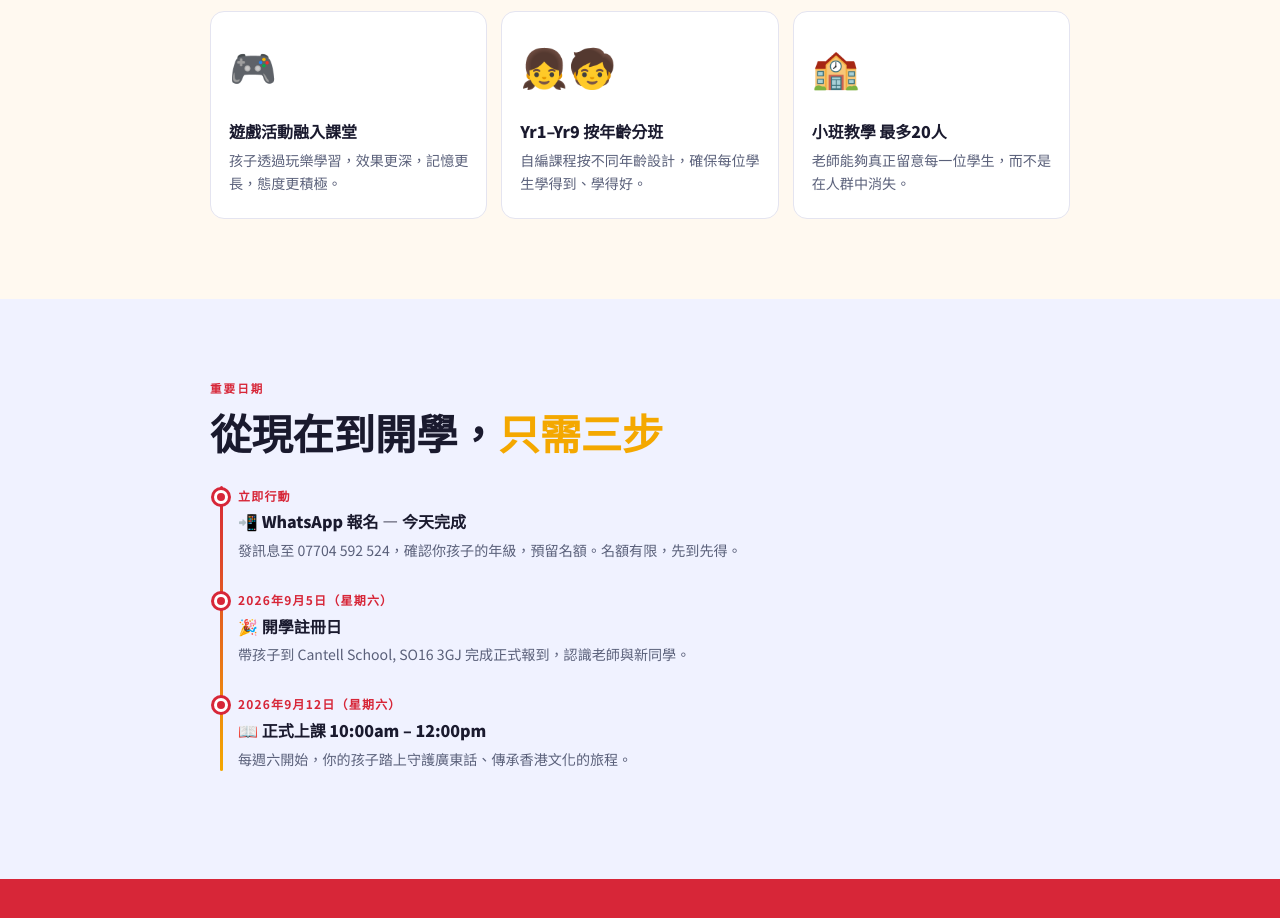
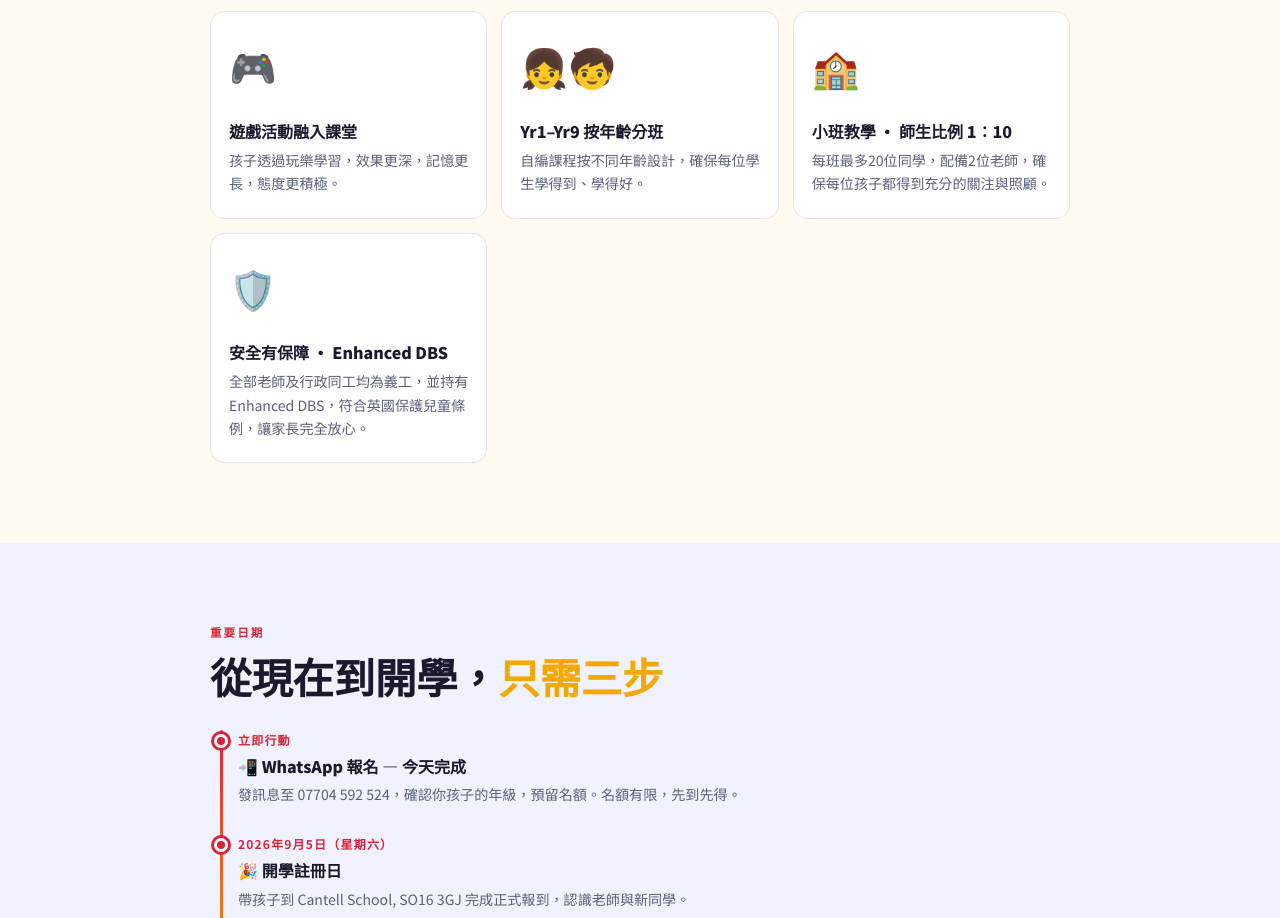
Before and after one commit to ambrosecheng-bot/chlcentre, a plain HTML site: page index.html in a window 1280 px wide. Shown: the part 2156-3074 px from the top of the page. Drawn offline with Linux system fonts and the light colour scheme.

Commit message:
Add files via upload

```diff
--- a/index.html
+++ b/index.html
@@ -921,8 +921,15 @@ footer {
       <div class="feature-card">
         <div class="icon">🏫</div>
         <div>
-          <h3>小班教學 最多20人</h3>
-          <p>老師能夠真正留意每一位學生，而不是在人群中消失。</p>
+          <h3>小班教學 · 師生比例 1：10</h3>
+          <p>每班最多20位同學，配備2位老師，確保每位孩子都得到充分的關注與照顧。</p>
+        </div>
+      </div>
+      <div class="feature-card">
+        <div class="icon">🛡️</div>
+        <div>
+          <h3>安全有保障 · Enhanced DBS</h3>
+          <p>全部老師及行政同工均為義工，並持有 Enhanced DBS，符合英國保護兒童條例，讓家長完全放心。</p>
         </div>
       </div>
     </div>
```
